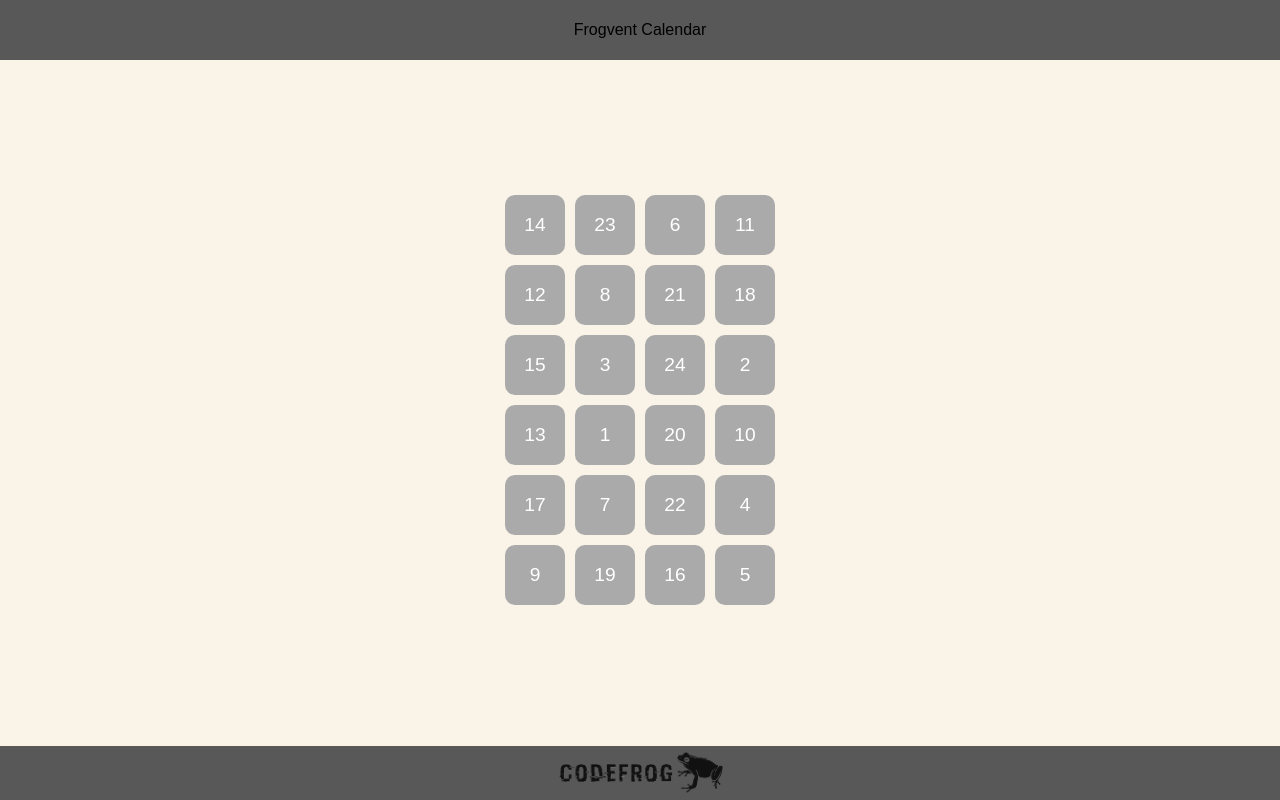
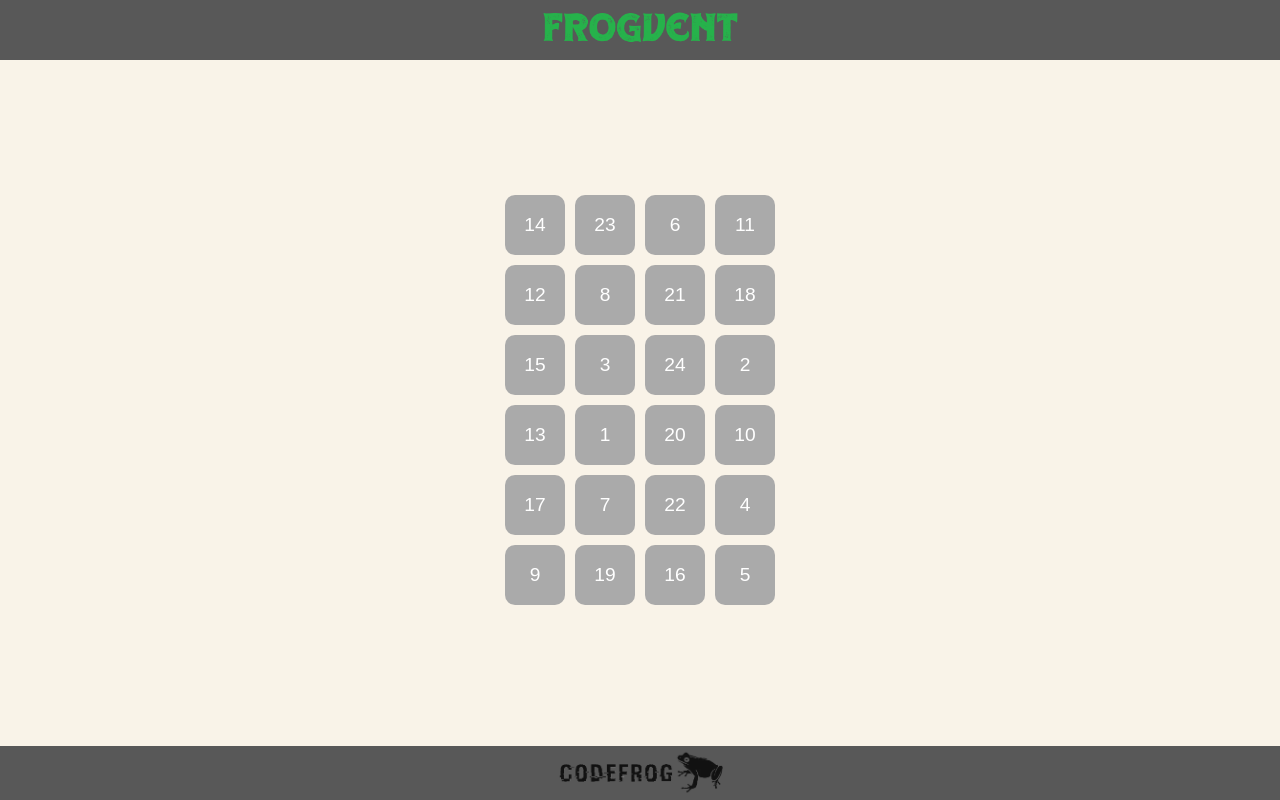
Before and after one commit to CodefrogCF/JS_FrogventCalendar, a plain HTML site: page index.html in a window 1280 px wide. Drawn offline with Linux system fonts and the light colour scheme.

Commit message:
added a banner-logo

```diff
--- a/index.html
+++ b/index.html
@@ -10,7 +10,7 @@
 <body>
 
     <div class="navbar">
-        <a href="./index.html">Frogvent Calendar</a>
+        <a href="./index.html"><img src="./assets/images/banner.png" height="60"></a>
     </div>
 
     <div class="container">
```
Also changed, not shown: assets/images/banner.png (added).
